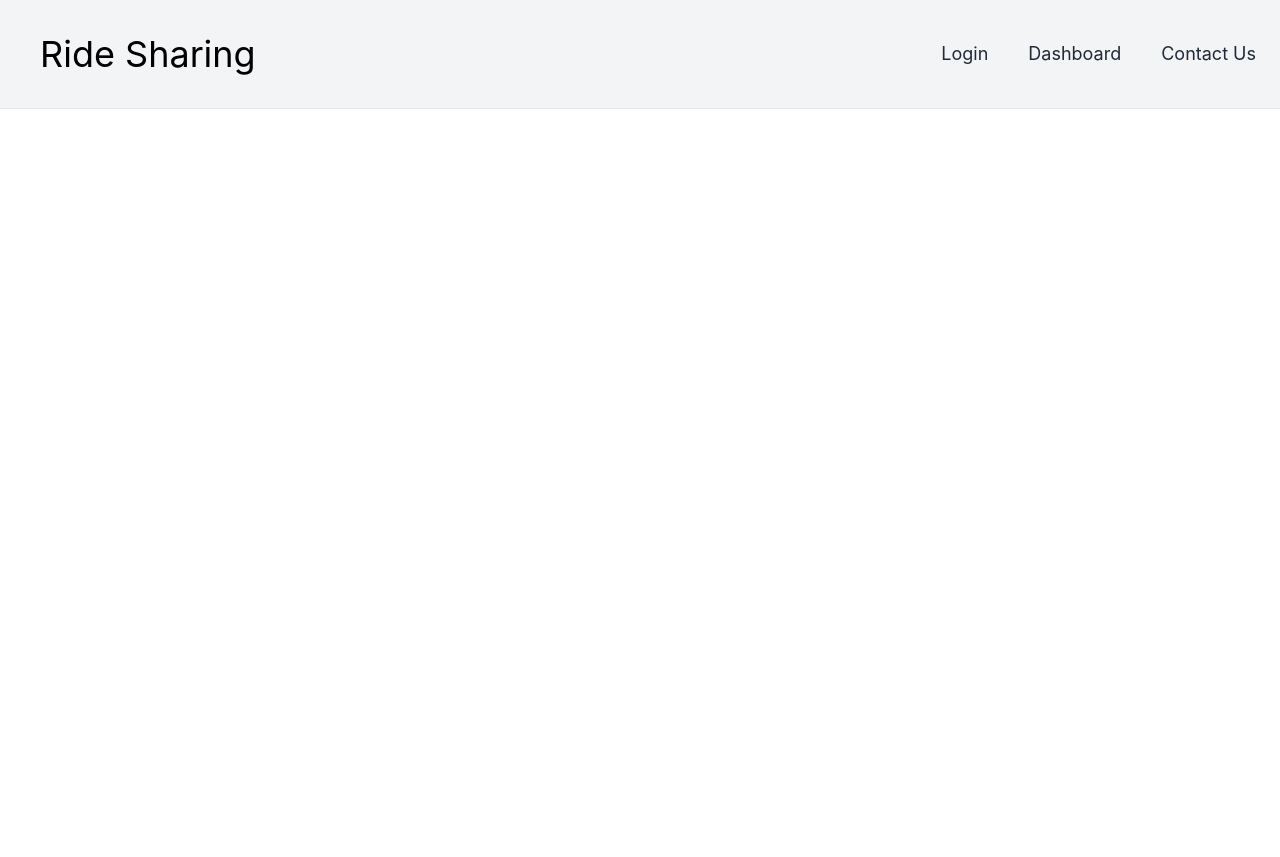
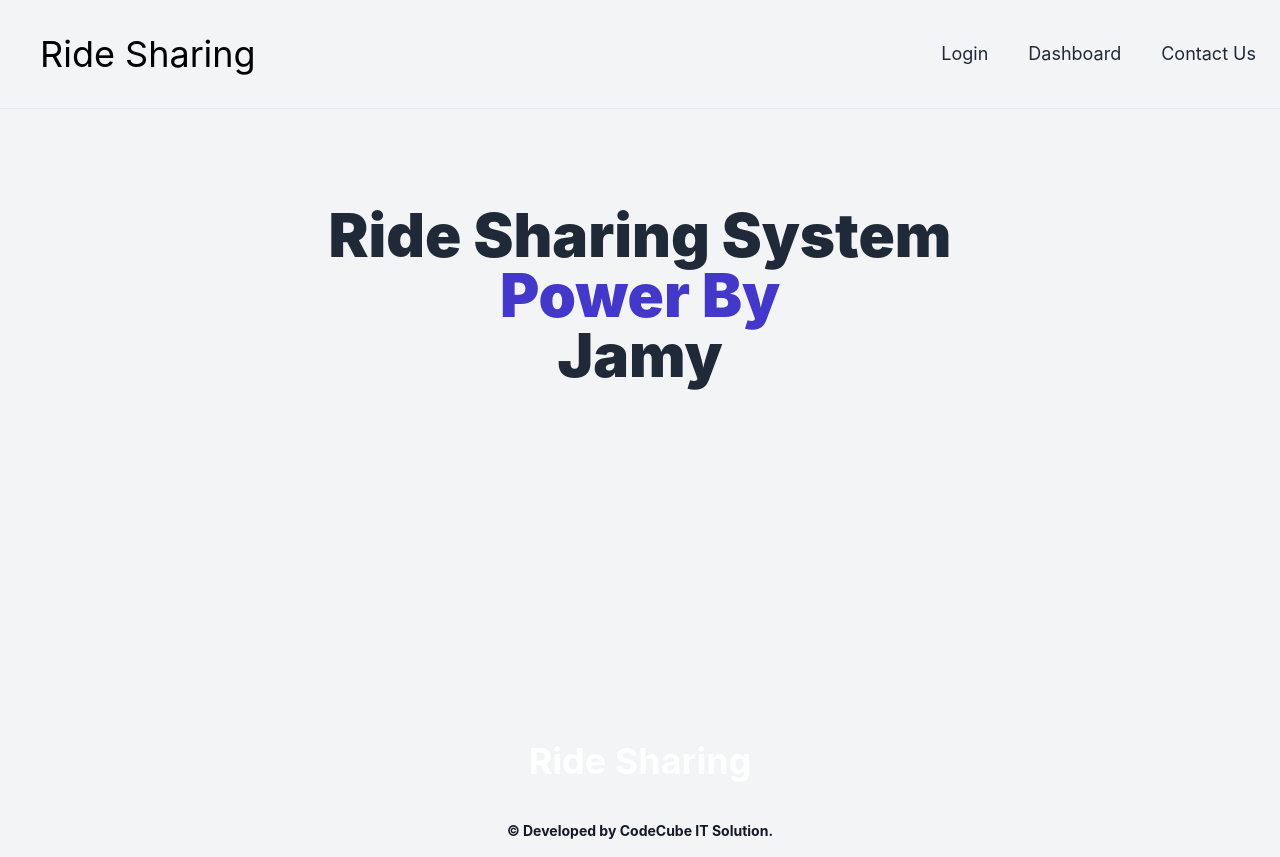
Before and after one commit to Jamy11/PH-JOB-TASK, a React (Create React App) app in the folder client/: page / in a window 1280 px wide. Before the commit the page ends 800 px from the top, so only its background shows below. Built offline with nearby package versions, Linux system fonts and the light colour scheme.

Commit message:
Home Page Added

```diff
--- a/client/src/App.css
+++ b/client/src/App.css
@@ -1,3 +1,13 @@
 @tailwind base;
 @tailwind components;
 @tailwind utilities;
+
+.hero{
+    min-height: 600;
+}
+@media only screen and (max-width: 600px){
+    .hero{
+    min-height: 200px;
+
+    }
+}
--- a/client/src/App.js
+++ b/client/src/App.js
@@ -1,11 +1,17 @@
 import logo from './logo.svg';
 import './App.css';
-import Header from './component/HeaderFooter/Header';
+import { BrowserRouter as Router, Route, Switch } from 'react-router-dom'
+import Home from './pages/public/Home';
 
 function App() {
   return (
     <div className="App">
-      <Header />
+      <Router>
+        <Switch>
+          <Route exact path='/' component={Home} />
+        </Switch>
+      </Router>
+
     </div>
   );
 }
--- a/client/src/component/HeaderFooter/Footer.js
+++ b/client/src/component/HeaderFooter/Footer.js
@@ -1,5 +1,5 @@
 import React from 'react'
-const Footer2 = () => {
+const Footer = () => {
 
     return (
         <div>
@@ -8,7 +8,7 @@ const Footer2 = () => {
 
 
                     <div className="py-4 flex flex-col justify-center items-center">
-                        <img className="w-16" src={logo} alt="" />
+                        <h1 className='text-4xl p-4 text-white'>Ride Sharing</h1>
                         <p className="mt-6 text-xs lg:text-sm leading-none text-gray-900 dark:text-gray-50">© Developed by CodeCube IT Solution.</p>
                     </div>
                 </footer>
@@ -17,4 +17,4 @@ const Footer2 = () => {
     )
 }
 
-export default Footer2
+export default Footer
--- /dev/null
+++ b/client/src/component/HeaderFooter/Hero.js
@@ -0,0 +1,30 @@
+import React, { useState } from "react";
+import { Link, Route } from "react-router-dom";
+
+
+const Hero = () => {
+    const [show, setShow] = useState(false);
+    return (
+        <div>
+            <div className="bg-gray-100 overflow-y-hidden" style={{ minHeight: 600 }}>
+                <dh-component>
+                    <div className="bg-gray-100">
+                        <div className="container mx-auto flex flex-col items-center py-12 sm:py-24">
+                            <div className="w-11/12 sm:w-2/3 lg:flex justify-center items-center flex-col  mb-5 sm:mb-10">
+                                <h3 className="text-2xl sm:text-3xl md:text-4xl lg:text-5xl xl:text-6xl text-center text-gray-800 font-black leading-7 md:leading-10">
+                                    Ride Sharing System <br />
+                                    <span className="text-indigo-700"> Power By </span>
+                                    <br />
+                                    Jamy
+                                </h3>
+
+                            </div>
+                        </div>
+                    </div>
+                </dh-component>
+            </div>
+        </div >
+    )
+}
+
+export default Hero
--- /dev/null
+++ b/client/src/pages/public/Home.js
@@ -0,0 +1,16 @@
+import React from 'react'
+import Footer from '../../component/HeaderFooter/Footer'
+import Header from '../../component/HeaderFooter/Header'
+import Hero from '../../component/HeaderFooter/Hero'
+
+const Home = () => {
+    return (
+        <div>
+            <Header />
+            <Hero />
+            <Footer />
+        </div>
+    )
+}
+
+export default Home
```
